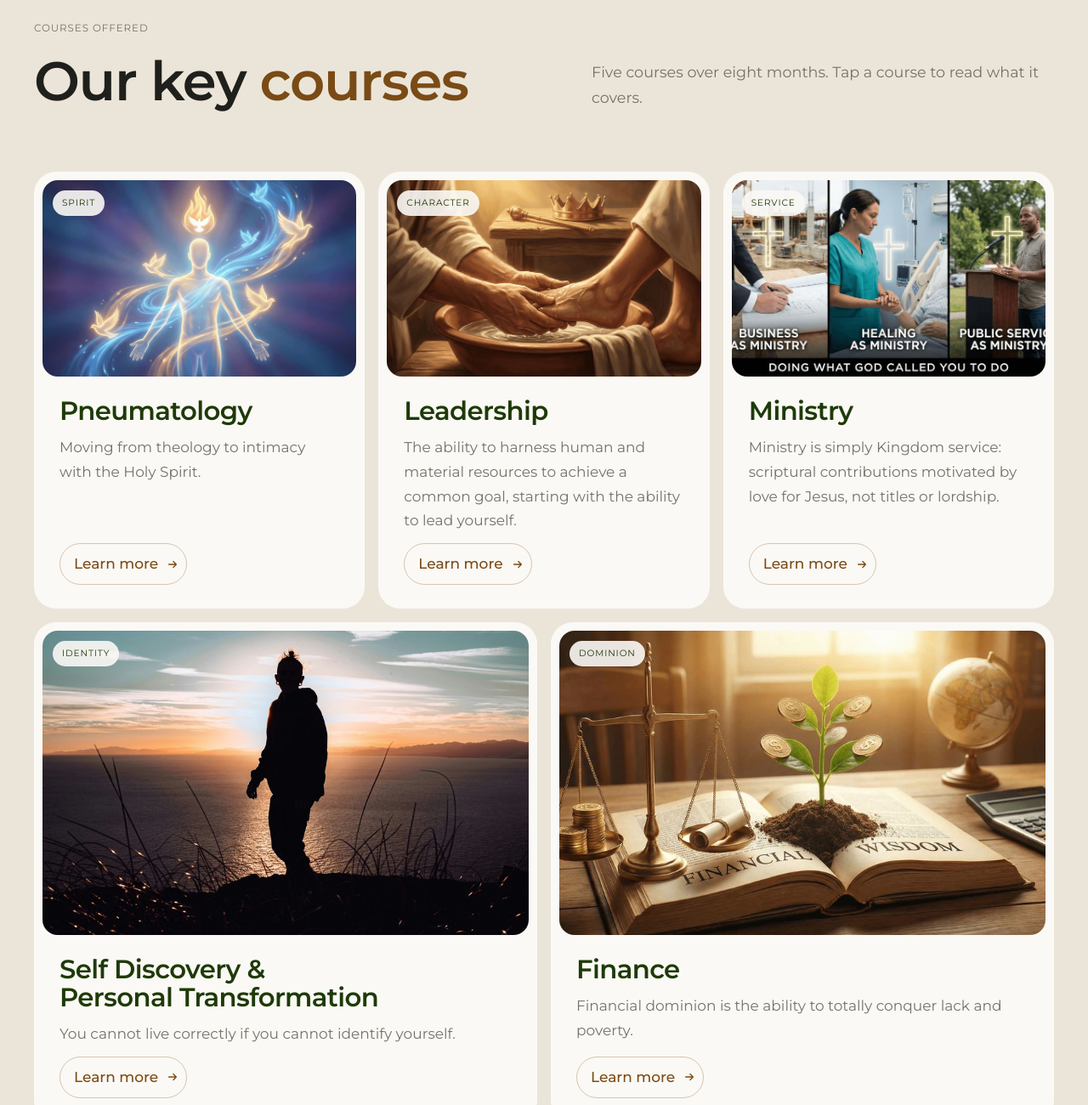
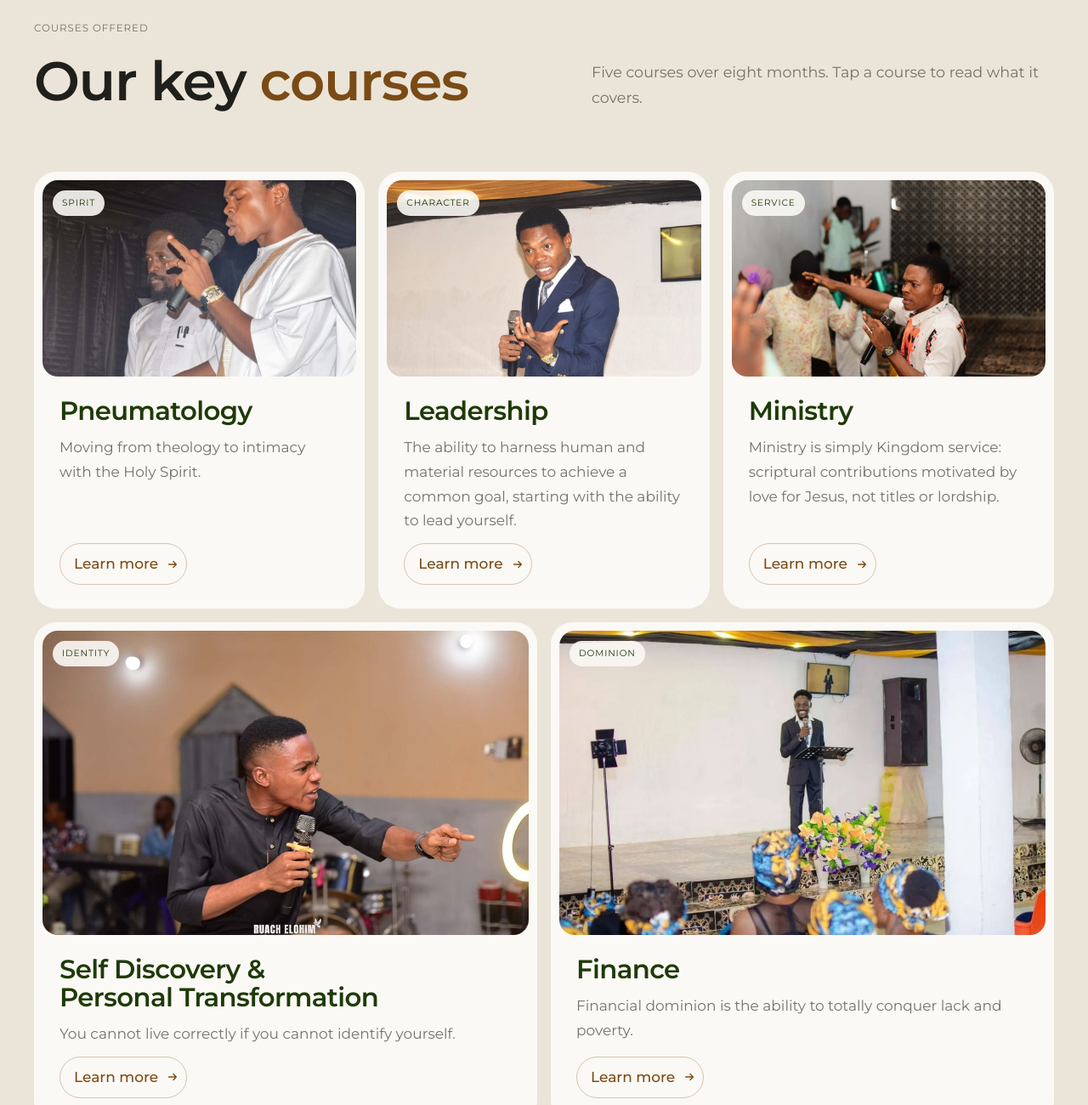
Before and after one commit to Gethsemane-Global-Media/gethsemane-website, a plain HTML site: page gsom.html in a window 1280 px wide. Shown: the part 2146-3446 px from the top of the page at 85% size. Drawn offline with Linux system fonts and the light colour scheme.

Commit message:
Use real photos of Apostle David Dauda on the GSOM course cards (#6)
Replaces the five AI-generated course pictures with real photos of him
teaching and ministering, cropped to remove the event captions and
resized for the web.


Claude-Session: https://claude.ai/code/session_015YEuxZSKtEfAdKqtRmb2uC

Co-authored-by: Claude <noreply@anthropic.com>

```diff
--- a/gsom.html
+++ b/gsom.html
@@ -493,11 +493,11 @@ try{ if('scrollRestoration' in history) history.scrollRestoration='manual'; }cat
       <p class="sub">Five courses over eight months. Tap a course to read what it covers.</p>
     </div>
     <div class="course-grid" id="course-grid">
-      <button class="course" data-c="pneumatology"><span class="im"><span class="tag">Spirit</span><img src="img/gsom/c-pneuma.jpg" alt="" loading="lazy"></span><span class="body"><h3>Pneumatology</h3><p>Moving from theology to intimacy with the Holy Spirit.</p><span class="more">Learn more<svg aria-hidden="true"><use href="#arrow"/></svg></span></span></button>
-      <button class="course" data-c="leadership"><span class="im"><span class="tag">Character</span><img src="img/gsom/c-lead.jpg" alt="" loading="lazy"></span><span class="body"><h3>Leadership</h3><p>The ability to harness human and material resources to achieve a common goal, starting with the ability to lead yourself.</p><span class="more">Learn more<svg aria-hidden="true"><use href="#arrow"/></svg></span></span></button>
-      <button class="course" data-c="ministry"><span class="im"><span class="tag">Service</span><img src="img/gsom/c-ministry.jpg" alt="" loading="lazy"></span><span class="body"><h3>Ministry</h3><p>Ministry is simply Kingdom service: scriptural contributions motivated by love for Jesus, not titles or lordship.</p><span class="more">Learn more<svg aria-hidden="true"><use href="#arrow"/></svg></span></span></button>
-      <button class="course" data-c="self"><span class="im"><span class="tag">Identity</span><img src="img/gsom/c-self.jpg" alt="" loading="lazy"></span><span class="body"><h3>Self Discovery &amp; Personal Transformation</h3><p>You cannot live correctly if you cannot identify yourself.</p><span class="more">Learn more<svg aria-hidden="true"><use href="#arrow"/></svg></span></span></button>
-      <button class="course" data-c="finance"><span class="im"><span class="tag">Dominion</span><img src="img/gsom/c-finance.jpg" alt="" loading="lazy"></span><span class="body"><h3>Finance</h3><p>Financial dominion is the ability to totally conquer lack and poverty.</p><span class="more">Learn more<svg aria-hidden="true"><use href="#arrow"/></svg></span></span></button>
+      <button class="course" data-c="pneumatology"><span class="im"><span class="tag">Spirit</span><img src="img/gsom/c-pneuma-photo.jpg" alt="" loading="lazy"></span><span class="body"><h3>Pneumatology</h3><p>Moving from theology to intimacy with the Holy Spirit.</p><span class="more">Learn more<svg aria-hidden="true"><use href="#arrow"/></svg></span></span></button>
+      <button class="course" data-c="leadership"><span class="im"><span class="tag">Character</span><img src="img/gsom/c-lead-photo.jpg" alt="" loading="lazy"></span><span class="body"><h3>Leadership</h3><p>The ability to harness human and material resources to achieve a common goal, starting with the ability to lead yourself.</p><span class="more">Learn more<svg aria-hidden="true"><use href="#arrow"/></svg></span></span></button>
+      <button class="course" data-c="ministry"><span class="im"><span class="tag">Service</span><img src="img/gsom/c-ministry-photo.jpg" alt="" loading="lazy"></span><span class="body"><h3>Ministry</h3><p>Ministry is simply Kingdom service: scriptural contributions motivated by love for Jesus, not titles or lordship.</p><span class="more">Learn more<svg aria-hidden="true"><use href="#arrow"/></svg></span></span></button>
+      <button class="course" data-c="self"><span class="im"><span class="tag">Identity</span><img src="img/gsom/c-self-photo.jpg" alt="" loading="lazy"></span><span class="body"><h3>Self Discovery &amp; Personal Transformation</h3><p>You cannot live correctly if you cannot identify yourself.</p><span class="more">Learn more<svg aria-hidden="true"><use href="#arrow"/></svg></span></span></button>
+      <button class="course" data-c="finance"><span class="im"><span class="tag">Dominion</span><img src="img/gsom/c-finance-photo.jpg" alt="" loading="lazy"></span><span class="body"><h3>Finance</h3><p>Financial dominion is the ability to totally conquer lack and poverty.</p><span class="more">Learn more<svg aria-hidden="true"><use href="#arrow"/></svg></span></span></button>
     </div>
   </div>
 </section>
@@ -618,7 +618,7 @@ try{ if('scrollRestoration' in history) history.scrollRestoration='manual'; }cat
 <div class="sheet" id="sheet" hidden role="dialog" aria-modal="true" aria-labelledby="sheet-title">
   <div class="sheet-panel">
     <div class="sheet-top"><span class="label">GSOM course</span><button class="sheet-x" id="sheet-x" aria-label="Close course details"><svg width="12" height="12" viewBox="0 0 12 12" aria-hidden="true"><path d="M1 1l10 10M11 1 1 11" stroke="currentColor" stroke-width="1.5" stroke-linecap="round"/></svg></button></div>
-    <div class="sheet-img"><img id="sheet-img" src="img/gsom/c-pneuma.jpg" alt=""></div>
+    <div class="sheet-img"><img id="sheet-img" src="img/gsom/c-pneuma-photo.jpg" alt=""></div>
     <div class="sheet-body" id="sheet-body"></div>
   </div>
 </div>
@@ -630,32 +630,32 @@ try{ if('scrollRestoration' in history) history.scrollRestoration='manual'; }cat
 
   /* Course content from the GSOM site */
   var COURSES={
-    pneumatology:{t:'Pneumatology',img:'c-pneuma',
+    pneumatology:{t:'Pneumatology',img:'c-pneuma-photo',
       intro:'This is not just the study of a doctrine, but an introduction to a Person. We move beyond theology to experience the visible expression of the glory of God: the Holy Spirit.',
       challenge:'It is possible to have the Holy Ghost and still be powerless. The presence is a potential for power, but it requires understanding to turn it into operative power.',
       quote:'The Holy Spirit is to us what the tree of life would have done to Adam.',
       problem:'Dryness and powerlessness. Trying to do the work of God without the anointing, leading to struggle and ineffective ministry.',
       solution:'Intimacy and impartation. You will learn to hear the voice of God, understand the seven-fold manifestation of the Spirit, and walk in the anointing that makes you a sign and a wonder.',
       aims:['To expose the church to active Christian living.','To understand the scriptural basis for relating with the Holy Spirit.','To know the person of the Holy Spirit personally and how to be led by Him.','To show the purpose of Pentecost and how to maximise the benefits therein.','To understand the anointing and how to walk effectively in it.']},
-    leadership:{t:'Leadership',img:'c-lead',
+    leadership:{t:'Leadership',img:'c-lead-photo',
       intro:'Everything rises and falls on leadership. This course explores the ability to harness human and material resources to achieve a common goal, starting with the ability to lead yourself.',
       challenge:'Many occupy positions but lack influence. They try to lead by force and cruelty because they lack the security and character to lead by inspiration.',
       quote:'If you are not successful as a follower, then you are not qualified for leadership.',
       problem:'Insecurity and lack of character. When a leader lacks self-esteem and moral values, they inevitably destroy the organisation and the people they lead.',
       solution:'Servant leadership. We equip you to move from “positional leadership” to “leadership by reproduction,” where you influence people through character, competence, and results.'},
-    ministry:{t:'Ministry',img:'c-ministry',
+    ministry:{t:'Ministry',img:'c-ministry-photo',
       intro:'Ministry is simply Kingdom service. It is not about titles or lordship, but about scriptural contributions motivated by love for Jesus and a desire to see His Kingdom come.',
       challenge:'Many struggle to find their place because they view ministry as an ambition rather than a call. They run without being sent, leading to frustration and error. Some mistake ministry to mean serving in the sphere of religion, whereas it is all about doing what God wants you to do.',
       quote:'Greatness in the Kingdom is measured by service, not by the acquisition or possession of things.',
       problem:'Misplaced priorities. Focusing on dominion over people rather than service to people, and operating without the necessary “sending” and empowerment.',
       solution:'Accurate alignment. We help you identify your specific calling within and outside the five-fold ministry (apostle, prophet, evangelist, pastor, teacher) and equip you with the ethics and homiletics required to represent Christ effectively.'},
-    self:{t:'Self Discovery & Personal Transformation',img:'c-self',
+    self:{t:'Self Discovery & Personal Transformation',img:'c-self-photo',
       intro:'You cannot live correctly if you cannot identify yourself. This course is a journey to understand your unique design, composition, and value as crafted by God.',
       challenge:'Many believers live in frustration and unhealthy competition because they are trying to be someone else rather than developing who God created them to be.',
       quote:'Your similarities create your comfort, but it is your uniqueness that creates your reward.',
       problem:'Identity crisis. The failure to understand one’s worth leads to frustration, jealousy, falsehood, and selling oneself cheap.',
       solution:'Transformation through revelation. We guide you to discover your specific advantage, refine your gifts, and shatter inferiority complexes so you can attract the success that is looking for you.'},
-    finance:{t:'Finance',img:'c-finance',
+    finance:{t:'Finance',img:'c-finance-photo',
       intro:'Financial dominion is the ability to totally conquer lack and poverty. We explore the spiritual and physical laws that guarantee wealth and abundance in the Kingdom.',
       challenge:'Poverty is not necessarily a lack of money; it is the result of an unproductive mind that does not understand God’s financial system.',
       quote:'Money is neither a mystery nor a miracle, but the reward for solving problems.',
```
Also changed, not shown: img/gsom/c-finance-photo.jpg (added), img/gsom/c-finance.jpg (deleted), img/gsom/c-lead-photo.jpg (added), img/gsom/c-lead.jpg (deleted), img/gsom/c-ministry-photo.jpg (added), img/gsom/c-ministry.jpg (deleted), img/gsom/c-pneuma-photo.jpg (added), img/gsom/c-pneuma.jpg (deleted), img/gsom/c-self-photo.jpg (added), img/gsom/c-self.jpg (deleted).
